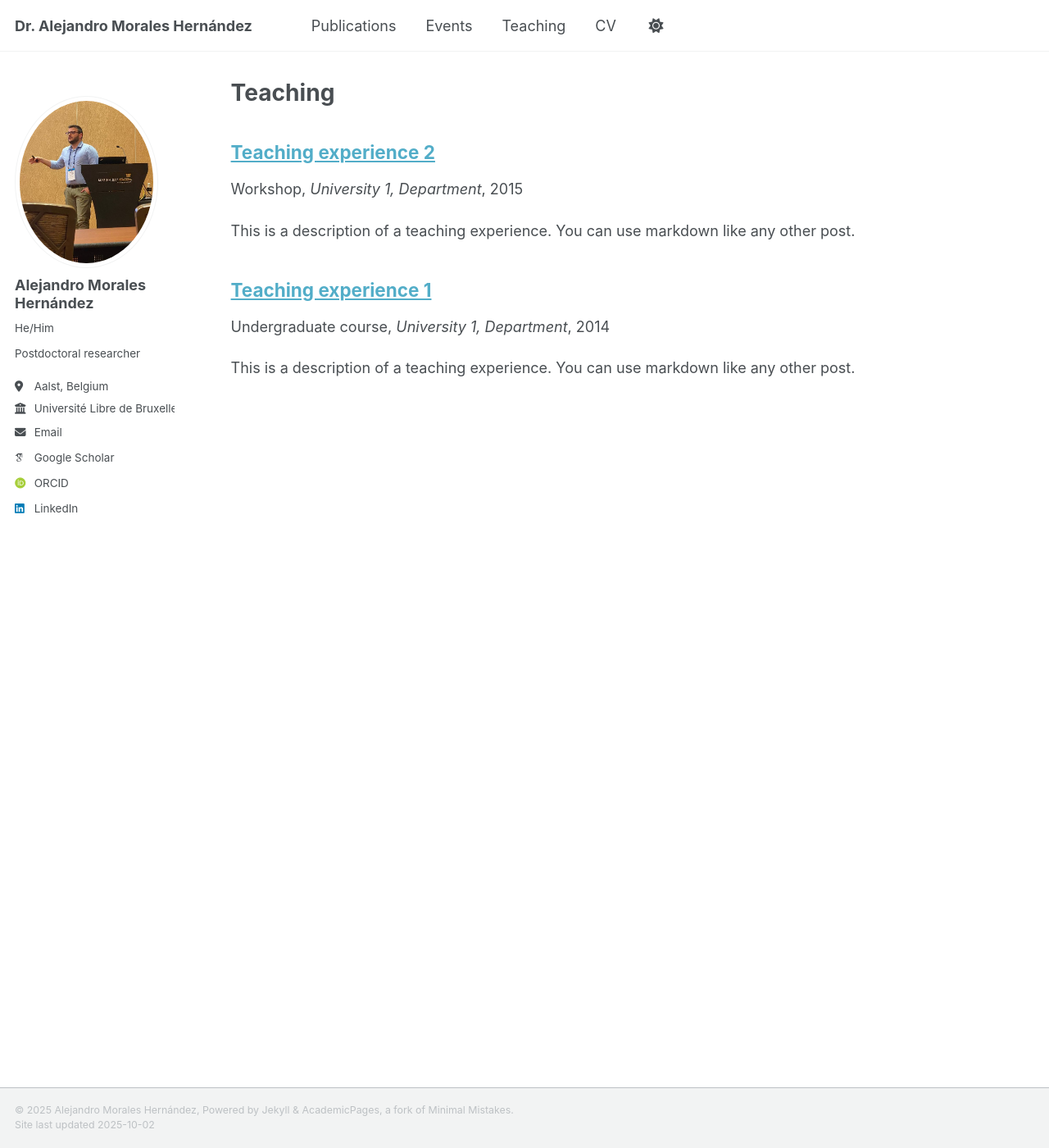
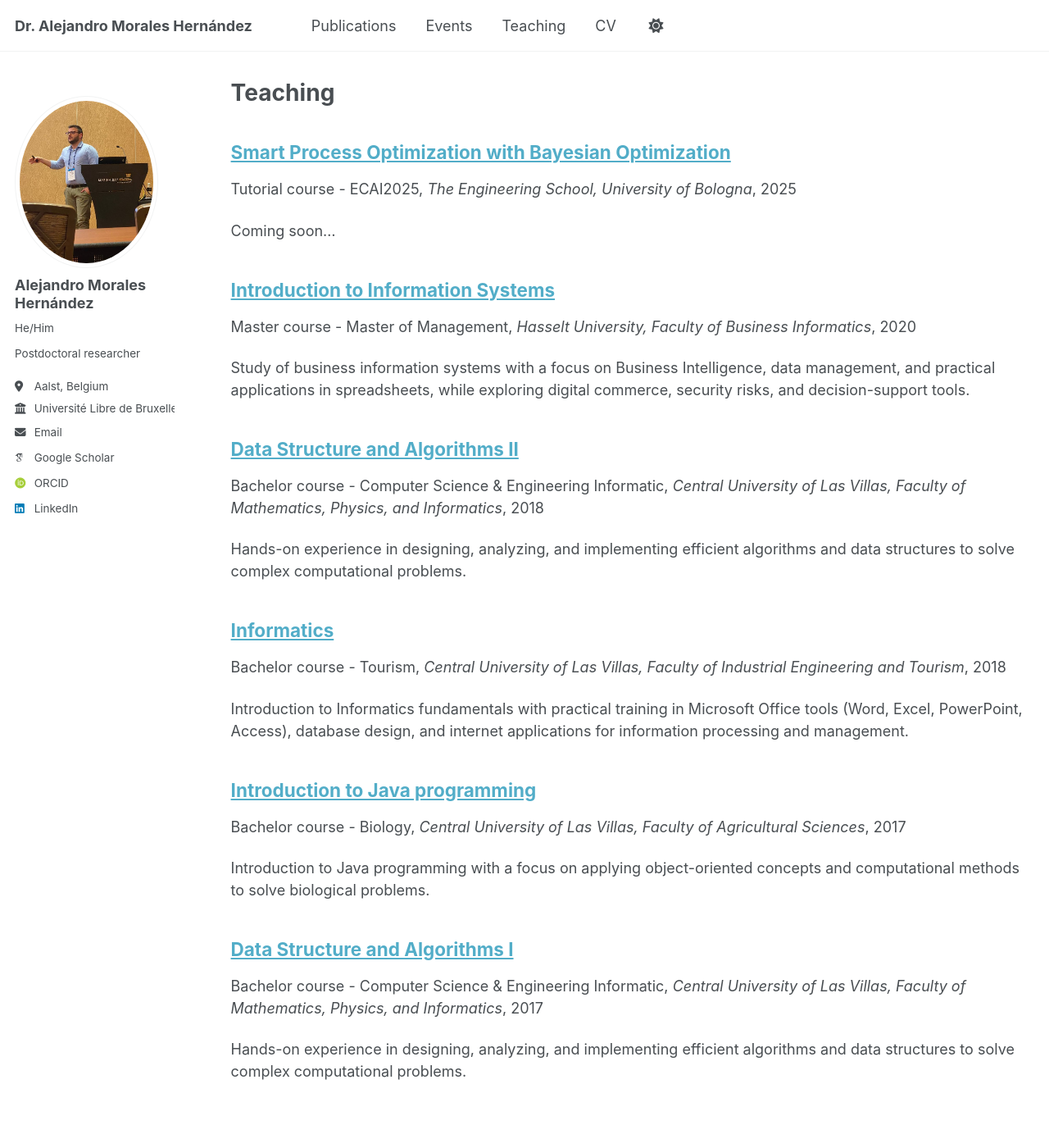
Before and after one commit to alejandro3500/alejandro3500.github.io, a Jekyll site: the page built from _pages/teaching.html, in a window 1280 px wide and 1400 px high. Shown: the whole window at 82% size. Built offline with Jekyll 4.4.1, drawn with Linux system fonts in a browser that asks for light colours; some web fonts are replaced; a script that is not in the unit is left out.

Commit message:
Adding teaching information

```diff
--- a/_pages/cv.md
+++ b/_pages/cv.md
@@ -11,35 +11,48 @@
 
 Education
 ======
-* Ph.D in Version Control Theory, GitHub University, 2018 (expected)
-* M.S. in Jekyll, GitHub University, 2014
-* B.S. in GitHub, GitHub University, 2012
+* Ph.D in Business Economics and Computer Science Engineering, Hasselt University and Ghent University, Belgium (2023)
+* M.S. in Computer Science, Central University of Las Villas, Cuba (2019)
+* B.S. in Computer Science, Central University of Las Villas, Cuba (2014)
 
 Work experience
 ======
-* Spring 2024: Academic Pages Collaborator
-  * GitHub University
-  * Duties includes: Updates and improvements to template
-  * Supervisor: The Users
+* October 2023: Postdoctoral researcher
+  * Université Libre de Bruxelles
 
-* Fall 2015: Research Assistant
-  * GitHub University
-  * Duties included: Merging pull requests
-  * Supervisor: Professor Hub
+* March - September 2023: Ph.D. student
+  * Faculty of Engineering and Architecture, Ghent University, Belgium
 
-* Summer 2015: Research Assistant
-  * GitHub University
-  * Duties included: Tagging issues
-  * Supervisor: Professor Git
+* June - September 2023: Researcher as member of Flanders Make@UHasselt
+  * Hasselt University, Belgium
+
+* December 2019 - September 2023: Ph.D. student and teaching assistant
+  * Hasselt University, Belgium
+
+* October 2017 - November 2019: Teaching assistant
+  * Central University of Las Villa, Cuba
+
+* September 2014 - September 2017: Senior Specialist in ICT
+  * Company of Information Technologies for Defense, Cuba
 
 Skills
 ======
-* Skill 1
-* Skill 2
-  * Sub-skill 2.1
-  * Sub-skill 2.2
-  * Sub-skill 2.3
-* Skill 3
+* Technical skills
+  * Programming Languages: Python, R, Java, Matlab
+  * Libraries/frameworks: PyTorch, scikit-learn, pandas, AutomL, PyMOO, etc
+  * Tools: Git, Linux, LaTeX, Microsoft Office, Arena, etc
+* Analytical / Research Skills
+  * Machine Learning & Deep Learning
+  * Optimization techniques
+  * Time series analysis
+  * Data visualization & statistical analysis
+  * XAI
+* Professional / Transferable Skills
+  * Project management
+  * Scientific writing & publications
+  * Collaboration in interdisciplinary teams
+  * Communication & presentation
+  * Problem-solving
 
 Publications
 ======
--- a/_teaching/2014-spring-teaching-1.md
+++ /dev/null
@@ -1,20 +0,0 @@
----
-title: "Teaching experience 1"
-collection: teaching
-type: "Undergraduate course"
-permalink: /teaching/2014-spring-teaching-1
-venue: "University 1, Department"
-date: 2014-01-01
-location: "City, Country"
----
-
-This is a description of a teaching experience. You can use markdown like any other post.
-
-Heading 1
-======
-
-Heading 2
-======
-
-Heading 3
-======
--- a/_teaching/2015-spring-teaching-2.md
+++ /dev/null
@@ -1,20 +0,0 @@
----
-title: "Teaching experience 2"
-collection: teaching
-type: "Workshop"
-permalink: /teaching/2015-spring-teaching-1
-venue: "University 1, Department"
-date: 2015-01-01
-location: "City, Country"
----
-
-This is a description of a teaching experience. You can use markdown like any other post.
-
-Heading 1
-======
-
-Heading 2
-======
-
-Heading 3
-======
--- /dev/null
+++ b/_teaching/2017-1-uclv-teaching.md
@@ -0,0 +1,21 @@
+---
+title: "Data Structure and Algorithms I"
+collection: teaching
+type: "Bachelor course - Computer Science & Engineering Informatic"
+permalink: /teaching/2017-1-uclv-teaching
+venue: "Central University of Las Villas, Faculty of Mathematics, Physics, and Informatics"
+date: 2017-09-01
+location: "Santa Clara, Cuba"
+---
+
+Hands-on experience in designing, analyzing, and implementing efficient algorithms and data structures to solve complex computational problems.
+
+The course was taught from 2017 to 2019. Contents included:
+
+* Algorithm analysis
+* Traditional sort algorithms
+* Search algorithms
+* Lists, Stacks, and Queues
+* Trees
+* Search binary trees
+* B-Trees
--- /dev/null
+++ b/_teaching/2017-2-uclv-teaching.md
@@ -0,0 +1,21 @@
+---
+title: "Introduction to Java programming"
+collection: teaching
+type: "Bachelor course - Biology"
+permalink: /teaching/2017-2-uclv-teaching
+venue: "Central University of Las Villas, Faculty of Agricultural Sciences"
+date: 2017-09-01
+location: "Santa Clara, Cuba"
+---
+
+Introduction to Java programming with a focus on applying object-oriented concepts and computational methods to solve biological problems.
+
+The course was taught from 2017 to 2019. Contents included:
+
+* Introduction to algorithms
+  * Conditional sentences
+  * Iterative sentences
+  * Design of algorithms with PSeInt
+* Introduction to Object-oriented programming
+  * Classes, Objects, Strings, and 1D arrays in Java
+  * Implementation of algorithms using NetBeans
--- /dev/null
+++ b/_teaching/2018-1-uclv-teaching.md
@@ -0,0 +1,22 @@
+---
+title: "Informatics"
+collection: teaching
+type: "Bachelor course - Tourism"
+permalink: /teaching/2018-1-uclv-teaching
+venue: "Central University of Las Villas, Faculty of Industrial Engineering and Tourism"
+date: 2018-09-01
+location: "Santa Clara, Cuba"
+---
+
+Introduction to Informatics fundamentals with practical training in Microsoft Office tools (Word, Excel, PowerPoint, Access), database design, and internet applications for information processing and management.
+
+Contents included:
+
+* Introduction to Informatics
+* Internet networks
+* Microsoft Office
+  * Microsoft words
+  * Microsoft Excel
+  * Microsoft PowerPoint
+  * Microsoft Access
+* Design of relational databases
--- /dev/null
+++ b/_teaching/2018-2-uclv-teaching.md
@@ -0,0 +1,19 @@
+---
+title: "Data Structure and Algorithms II"
+collection: teaching
+type: "Bachelor course - Computer Science & Engineering Informatic"
+permalink: /teaching/2018-2-uclv-teaching
+venue: "Central University of Las Villas, Faculty of Mathematics, Physics, and Informatics"
+date: 2018-09-01
+location: "Santa Clara, Cuba"
+---
+
+Hands-on experience in designing, analyzing, and implementing efficient algorithms and data structures to solve complex computational problems.
+
+The course was taught from 2017 to 2019. Contents included:
+
+* Priority Queues
+* Hash tables
+* Graphs
+* Shortest path algorithms
+* AVL Trees
--- /dev/null
+++ b/_teaching/2020-uhasselt-teaching.md
@@ -0,0 +1,30 @@
+---
+title: "Introduction to Information Systems"
+collection: teaching
+type: "Master course - Master of Management"
+permalink: /teaching/2020-1-uhasselt-teaching
+venue: "Hasselt University, Faculty of Business Informatics"
+date: 2020-01-01
+location: "Hasselt, Belgium"
+---
+
+Study of business information systems with a focus on Business Intelligence, data management, and practical applications in spreadsheets, while exploring digital commerce, security risks, and decision-support tools.
+
+The course was taught from 2020 to 2023. My focus was on the practical sessions and the contents included:
+
+* Microsoft Excel
+  * General functionalities
+  * Advanced tools
+  * Statistics and Scenario Management
+  * Simple linear regression and forecasting
+  * Macros and forms
+* Decision tables
+* Evaluating IT investments
+* Intelligent techniques
+* Design of Databases
+  * Introduction to the Entity-Relationship diagrams
+  * Introduction to the relational model
+* Introduction to Microsoft Access
+* SQL syntax
+  * Queries
+  * Data Management
--- /dev/null
+++ b/_teaching/2025-1-ulb-teaching.md
@@ -0,0 +1,11 @@
+---
+title: "Smart Process Optimization with Bayesian Optimization"
+collection: teaching
+type: "Tutorial course - ECAI2025"
+permalink: /teaching/2025-1-ulb-teaching
+venue: "The Engineering School, University of Bologna"
+date: 2025-10-26
+location: "Bologna, Italy"
+---
+
+Coming soon...
```
Also changed, not shown: other parts of _pages/cv.md (+0 -4 lines), _pages/about.md (+1 -1 lines).
